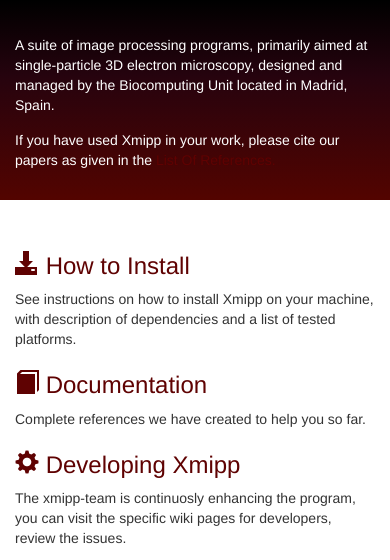
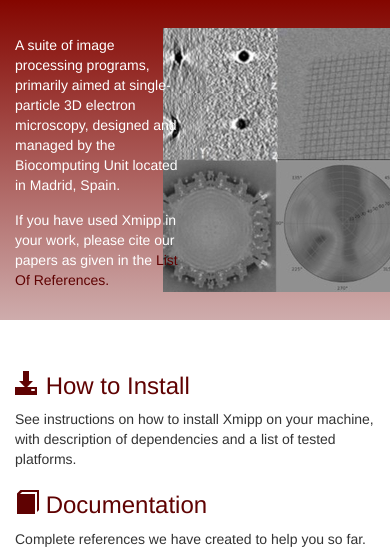
Before and after one commit to I2PC/xmipp-portal, a Django app: page / in a window 390 px wide. Shown: the part 141-701 px from the top of the page. Run offline with Django 3.2, Linux system fonts and the light colour scheme; some libraries are stand-ins or nearby versions.

Commit message:
Homogenize jumbotron css for better responsiveness

```diff
--- a/web/static/css/jumbotron.css
+++ b/web/static/css/jumbotron.css
@@ -4,9 +4,9 @@
 
 .jumbotron {
 	background: url("/static/img/galeyXmipp.png") no-repeat right, #26030e; /* Old browsers */
-	background: url("/static/img/galeyXmipp.png") no-repeat right, -moz-linear-gradient(top,  #000000 0%, #26030e 38%, #26030e 38%, #530400 100%); /* FF3.6-15 */
-	background: url("/static/img/galeyXmipp.png") no-repeat right, -webkit-linear-gradient(top,  #000000 0%,#26030e 38%,#26030e 38%,#530400 100%); /* Chrome10-25,Safari5.1-6 */
-	background: url("/static/img/galeyXmipp.png") no-repeat right, linear-gradient(to bottom,  #000000 0%,#26030e 38%,#26030e 38%,#530400 100%); /* W3C, IE10+, FF16+, Chrome26+, Opera12+, Safari7+ */
+	background: url("/static/img/galeyXmipp.png") no-repeat right, -moz-linear-gradient(top,  #840600 0%,  #CEACAC 100%); /* FF3.6-15 */
+	background: url("/static/img/galeyXmipp.png") no-repeat right, -webkit-linear-gradient(top,  #840600 0%,  #CEACAC 100%); /* Chrome10-25,Safari5.1-6 */
+	background: url("/static/img/galeyXmipp.png") no-repeat right, linear-gradient(top,  #840600 0%,  #CEACAC 100%); /* W3C, IE10+, FF16+, Chrome26+, Opera12+, Safari7+ */
 	filter: progid:DXImageTransform.Microsoft.gradient( startColorstr='#000000', endColorstr='#530400',GradientType=0 ); /* IE6-9 */
 	color: #fff;
 	padding: 80px 0 60px 0;
@@ -59,10 +59,10 @@
 /*back texto principal*/
 @media (max-width: 576px){
 	.backimage {
-		background: #000000; /* Old browsers */
-		background: -moz-linear-gradient(top,  #000000 0%, #26030e 38%, #26030e 38%, #530400 100%); /* FF3.6-15 */
-		background: -webkit-linear-gradient(top,  #000000 0%,#26030e 38%,#26030e 38%,#530400 100%); /* Chrome10-25,Safari5.1-6 */
-		background: linear-gradient(to bottom,  #000000 0%,#26030e 38%,#26030e 38%,#530400 100%); /* W3C, IE10+, FF16+, Chrome26+, Opera12+, Safari7+ */
+		background: url("/static/img/galeyXmipp_max576px.jpg") no-repeat right, #000000; /* Old browsers */
+		background: url("/static/img/galeyXmipp_max576px.jpg") no-repeat right, -moz-linear-gradient(top,  #840600 0%,  #CEACAC 100%); /* FF3.6-15 */
+		background: url("/static/img/galeyXmipp_max576px.jpg") no-repeat right, -webkit-linear-gradient(top,  #840600 0%,  #CEACAC 100%); /* Chrome10-25,Safari5.1-6 */
+		background: url("/static/img/galeyXmipp_max576px.jpg") no-repeat right, linear-gradient(top,  #840600 0%,  #CEACAC 100%); /* W3C, IE10+, FF16+, Chrome26+, Opera12+, Safari7+ */
 		filter: progid:DXImageTransform.Microsoft.gradient( startColorstr='#000000', endColorstr='#530400',GradientType=0 ); /* IE6-9 */
 	}
 	.mainHead h2 {
@@ -90,9 +90,9 @@
 
 @media (min-width: 576px){
 	.backimage {
-		background: no-repeat right, #6A6868 %100; /* Old browsers */
-		background: no-repeat right, -moz-linear-gradient(top,  #840600 0%,  #CEACAC 100%); /* FF3.6-15 */
-		background: no-repeat right, -webkit-linear-gradient(top,  #840600 0%, #CEACAC 100%); /* Chrome10-25,Safari5.1-6 */
+		background: url("/static/img/galeyXmipp_min576px.jpg") no-repeat right, #6A6868 %100; /* Old browsers */
+		background: url("/static/img/galeyXmipp_min576px.jpg") no-repeat right, -moz-linear-gradient(top,  #840600 0%,  #CEACAC 100%); /* FF3.6-15 */
+		background: url("/static/img/galeyXmipp_min576px.jpg") no-repeat right, -webkit-linear-gradient(top,  #840600 0%, #CEACAC 100%); /* Chrome10-25,Safari5.1-6 */
 	}
 
 	.mainHead h2 {
--- a/web/templates/home/index.html
+++ b/web/templates/home/index.html
@@ -72,7 +72,7 @@
     <div class="jumbotron backimage">
       <div class="container mainHead">
         <div class="row">
-          <div class="col-xs-12 col-sm-6 col-md-8 col-lg-9 col-xl-12">
+          <div class="col-xs-6 col-sm-6 col-md-8 col-lg-9 col-xl-12">
         <p>A suite of image processing programs, primarily aimed at single-particle 3D electron microscopy, designed and managed by the Biocomputing Unit located in Madrid, Spain.</p>
         <p>If you have used Xmipp in your work, please cite our papers as given in the <a href="https://i2pc.github.io/docs/listOfPublications.html"> List Of References. </a></p>
           </div>
```
Also changed, not shown: web/static/img/galeyXmipp_max576px.jpg (added), web/static/img/galeyXmipp_min576px.jpg (added).
